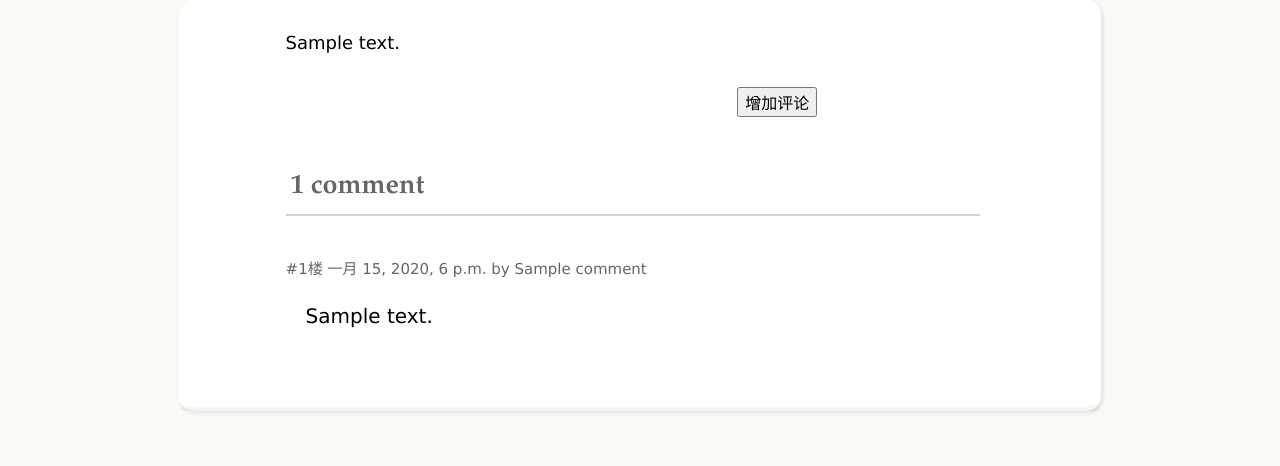
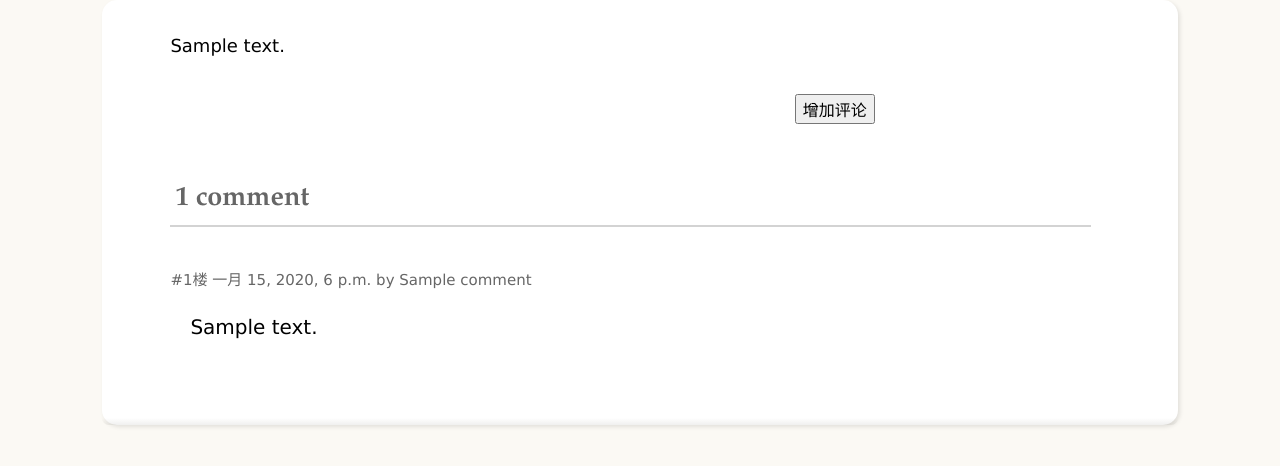
Before and after one commit to wen-bao/wenbao, a Django app: template apps/blog/templates/blog/blog.html in a window 1280 px wide. Shown: the part 73-539 px from the top of that part. Run offline with Django 3.2, Linux system fonts and the light colour scheme; tables that the repository leaves empty hold one stand-in row (Sample ...); the template is opened without the code that fills it: values named after a table or form of the project are taken from there, most other values are stand-ins (such as "Sample title", 1, 10 or a date in 2020); data that the repository does not hold is empty; the page is wider than the window, and the part outside it is not shown.

Commit message:
【修改】修改字体大小适配多种设备显示代码80列+

```diff
--- a/static/blog/css/style.css
+++ b/static/blog/css/style.css
@@ -145,7 +145,7 @@ h4 {
 }
 
 .container {
-    margin: 0 10%;
+    margin: 0 5%;
 }
 
 body.mobile .container {
@@ -242,14 +242,14 @@ body.mobile .container {
 }
 
 .blog.blog-detail {
-    margin: 0% 14%;
-    padding: 2% 8% 4% 8%;
+    margin: 0% 8%;
+    padding: 2% 5% 4% 5%;
     font-size: 18px;
 }
 
 body.mobile .blog.blog-detail {
     padding: 10px;
-    font-size: 15px;
+    font-size: 5.5px;
 }
 
 .blog-detail .blog-content {
```
